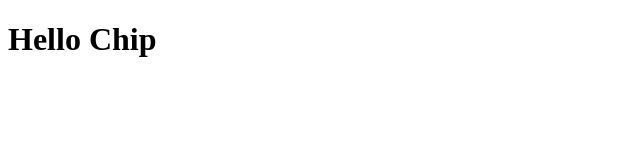
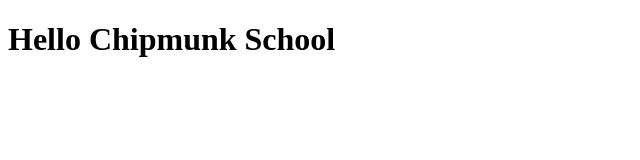
Before and after one commit to GodblessYankson/Chip-course, a plain HTML site: page chip-pre_course/0x01-git/html/index.html in a window 1280 px wide. Shown: the whole page, without its empty margins (0-640 px from the left). Drawn offline with Linux system fonts and the light colour scheme.

Commit message:
Update index.html

```diff
--- a/chip-pre_course/0x01-git/html/index.html
+++ b/chip-pre_course/0x01-git/html/index.html
@@ -5,7 +5,7 @@
     </head>
     <body>
         <h1>
-            Hello Chip
+            Hello Chipmunk School
         </h1>
     </body>
 </html>
```
